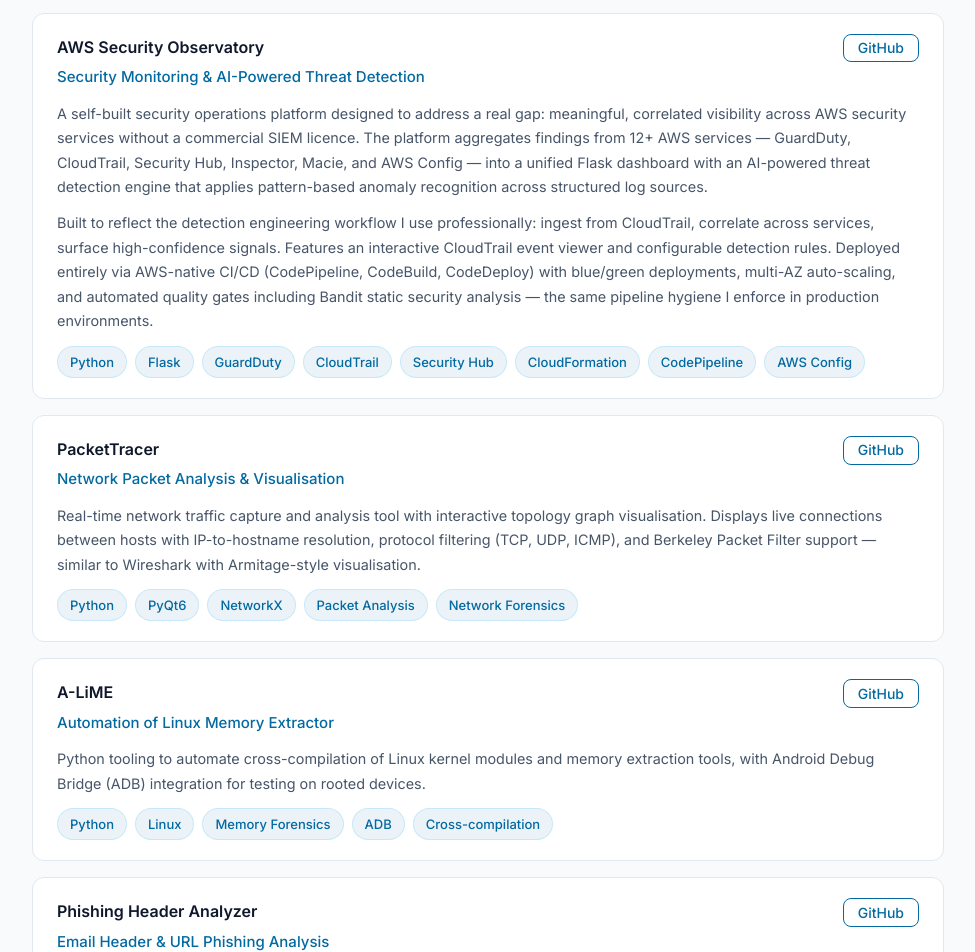
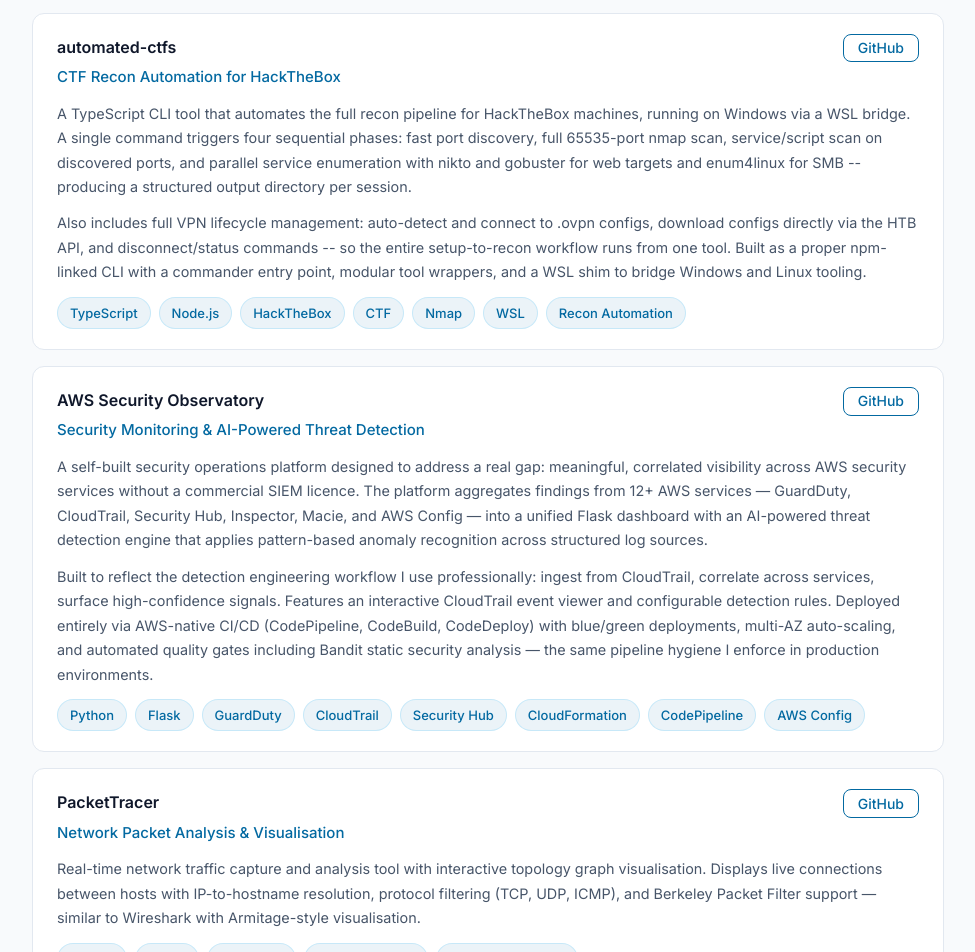
Before and after one commit to Koalatyyy/resume-website, a plain HTML site: page index.html in a window 1280 px wide. Shown: the part 7486-8438 px from the top of the page, without its empty margins (152-1127 px from the left). Drawn offline with Linux system fonts and the light colour scheme.

Commit message:
Feat: add automated-ctfs HackTheBox recon project card

```diff
--- a/index.html
+++ b/index.html
@@ -684,6 +684,27 @@
           <article class="edu-card">
             <div class="edu-header">
               <div>
+                <h3 class="edu-degree">automated-ctfs</h3>
+                <p class="edu-institution">CTF Recon Automation for HackTheBox</p>
+              </div>
+              <a href="https://github.com/Koalatyyy/hackthebox-automation-script" target="_blank" rel="noopener noreferrer" class="btn btn-outline btn-sm">GitHub</a>
+            </div>
+            <p class="edu-detail">A TypeScript CLI tool that automates the full recon pipeline for HackTheBox machines, running on Windows via a WSL bridge. A single command triggers four sequential phases: fast port discovery, full 65535-port nmap scan, service/script scan on discovered ports, and parallel service enumeration with nikto and gobuster for web targets and enum4linux for SMB -- producing a structured output directory per session.</p>
+            <p class="edu-detail">Also includes full VPN lifecycle management: auto-detect and connect to .ovpn configs, download configs directly via the HTB API, and disconnect/status commands -- so the entire setup-to-recon workflow runs from one tool. Built as a proper npm-linked CLI with a commander entry point, modular tool wrappers, and a WSL shim to bridge Windows and Linux tooling.</p>
+            <div class="tag-list">
+              <span class="tag">TypeScript</span>
+              <span class="tag">Node.js</span>
+              <span class="tag">HackTheBox</span>
+              <span class="tag">CTF</span>
+              <span class="tag">Nmap</span>
+              <span class="tag">WSL</span>
+              <span class="tag">Recon Automation</span>
+            </div>
+          </article>
+
+          <article class="edu-card">
+            <div class="edu-header">
+              <div>
                 <h3 class="edu-degree">AWS Security Observatory</h3>
                 <p class="edu-institution">Security Monitoring &amp; AI-Powered Threat Detection</p>
               </div>
```
